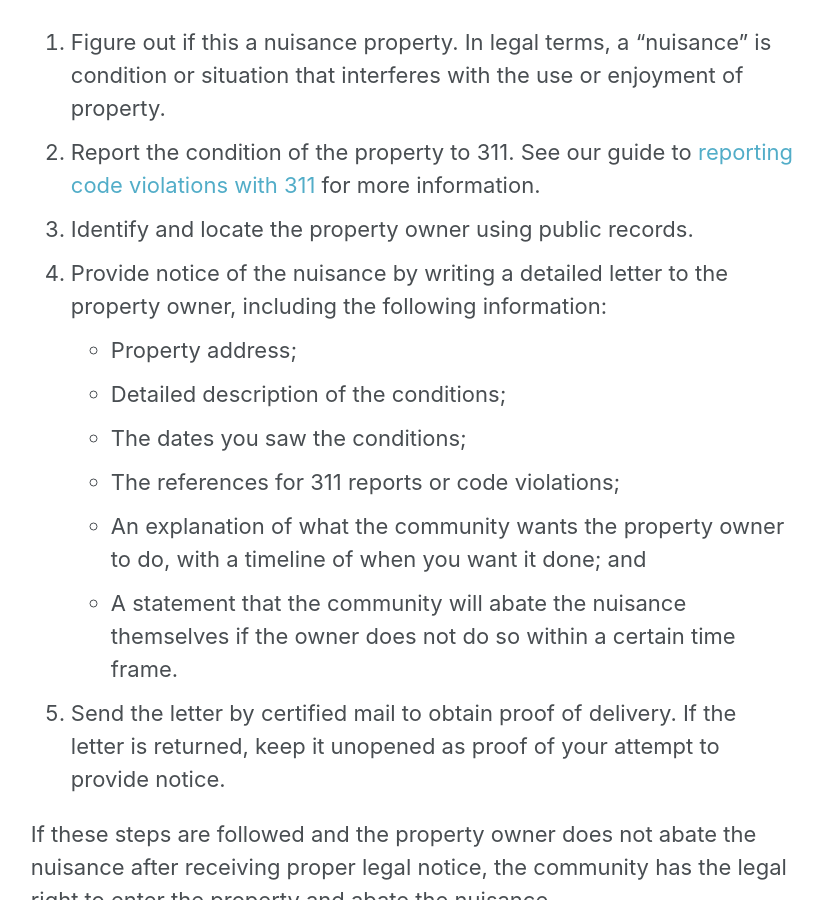
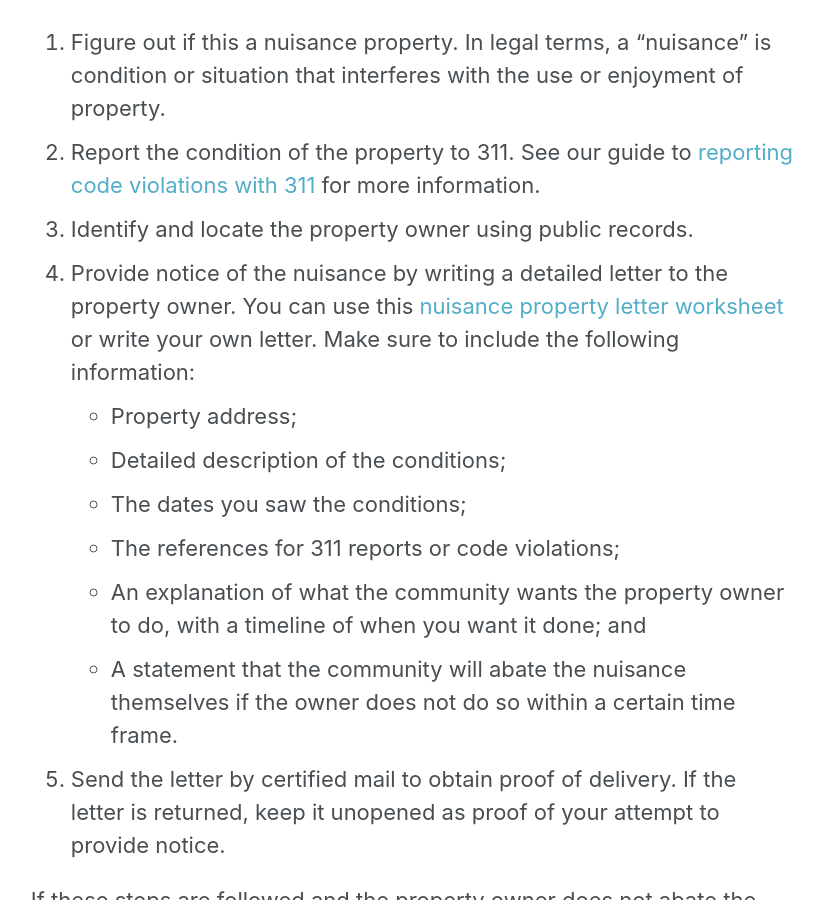
Before and after one commit to baltimoreheritage/vacant-buildings-101, a Jekyll site: the page built from _guides/self-help-nuisance-abatement.md, in a window 1280 px wide and 900 px high, scrolled down 1359 px. Shown: the whole window, without its empty margins (253-1076 px from the left). Built offline with Jekyll 4.4.1, drawn with Linux system fonts in a browser that asks for light colours.

Commit message:
Add link to property letter worksheet

```diff
--- a/_guides/self-help-nuisance-abatement.md
+++ b/_guides/self-help-nuisance-abatement.md
@@ -31,7 +31,7 @@ Here is how you can use the common law principle of "self-help nuisance abatemen
 1. Figure out if this a nuisance property. In legal terms, a "nuisance" is condition or situation that interferes with the use or enjoyment of property.
 2. Report the condition of the property to 311. See our guide to [reporting code violations with 311](https://baltimoreheritage.github.io/vacant-buildings-101/guides/report-code-violations/) for more information.
 3. Identify and locate the property owner using public records.
-4. Provide notice of the nuisance by writing a detailed letter to the property owner, including the following information:
+4. Provide notice of the nuisance by writing a detailed letter to the property owner. You can use this [nuisance property letter worksheet](http://communitylaw.org/wp-content/uploads/2016/09/Nuisance-Property-Letter-Worksheet.pdf) or write your own letter. Make sure to include the following information:
   - Property address;
   - Detailed description of the conditions;
   - The dates you saw the conditions;
```
